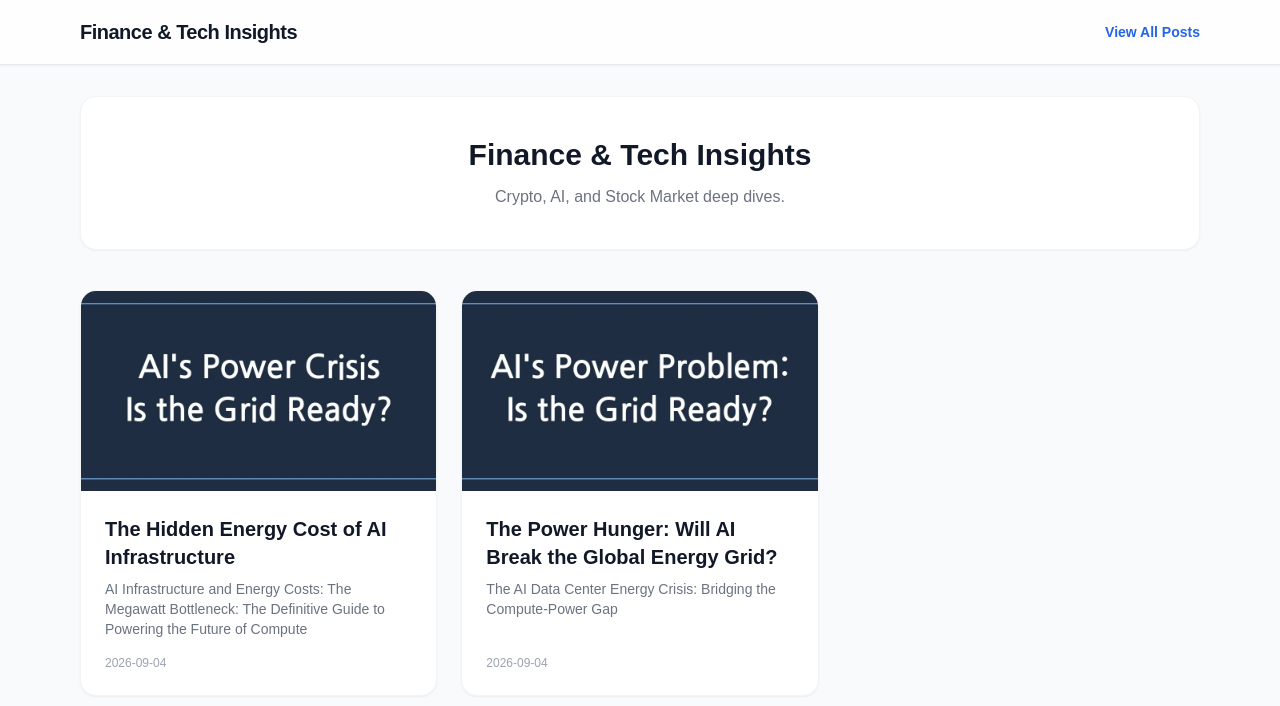
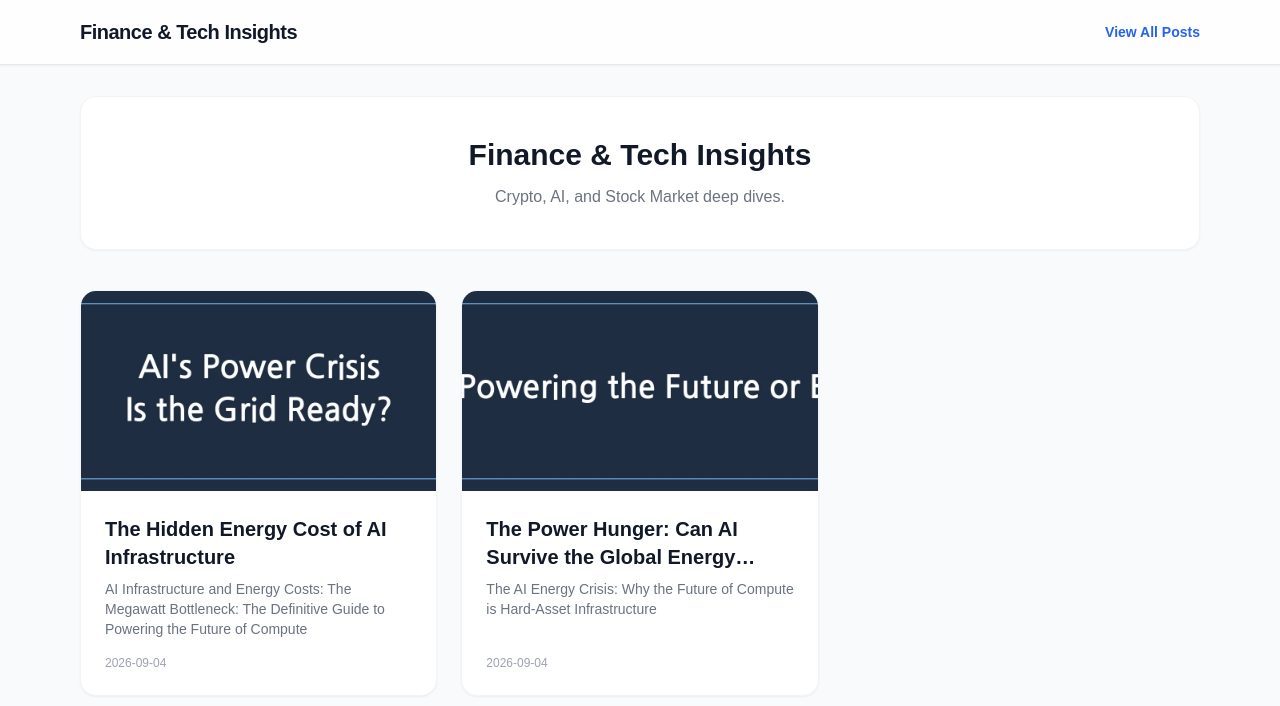
Before and after one commit to somsoo/economy-blog, a Jekyll site: the page built from index.md, in a window 1280 px wide and 900 px high. Shown: the top 706 px of the window. Built offline with Jekyll 4.4.1, drawn with Linux system fonts in a browser that asks for light colours; nearby versions of some CDN libraries; some web fonts are replaced; part of the change alters nothing that is shown.

Commit message:
docs: auto-generate post

```diff
--- a/_posts/2026-09-04-ai-data-center-energy-crisis.md
+++ b/_posts/2026-09-04-ai-data-center-energy-crisis.md
@@ -1,61 +1,50 @@
 ---
 layout: post
-title: "The Power Hunger: Will AI Break the Global Energy Grid?"
+title: "The Power Hunger: Can AI Survive the Global Energy Crisis?"
 date: 2026-09-04
-image: assets/images/thumb_1788503957.webp
+image: assets/images/thumb_1788534130.webp
 ---
 
-# The AI Data Center Energy Crisis: Bridging the Compute-Power Gap
+# The AI Energy Crisis: Why the Future of Compute is Hard-Asset Infrastructure
 
-For the past decade, the tech sector has thrived on the foundational assumption that compute power is infinitely scalable. So long as the silicon roadmap advanced, software would inevitably follow. However, we have reached a physical inflection point. As Large Language Models (LLMs) grow exponentially in parameter count and inferencing frequency, the primary limiting factor for artificial intelligence development is no longer GPU availability—it is the raw electricity required to power them. We are witnessing a historic collision between the insatiable demands of the digital economy and the finite, aging infrastructure of our physical power grids.
+**Key Takeaways**
 
-To understand the scale of this transformation, analysts and investors must look closely at **AI data center energy consumption**, the emerging viability of **nuclear power for AI data centers**, and the structural challenges surrounding **grid capacity for AI**. Solving these challenges will define the next decade of technology and market returns.
+*   **Energy-Constrained Compute:** AI growth is hitting an "Infrastructure Wall" as the demand for 24/7 baseload power exceeds the current capacity of the aging national grid.
+*   **The Energy Tax:** Pure-play software valuations are currently mispriced because they ignore the rising cost and physical scarcity of electricity required to power large language models (LLMs).
+*   **Investment Pivot:** Institutional capital is rotating from high-multiple SaaS firms toward hard-asset infrastructure, specifically regulated utilities and nuclear energy providers.
+*   **Structural Deficit:** The disconnect between rapid software innovation and the slow permitting process for energy infrastructure is creating a systemic supply bottleneck for the tech industry.
 
-## 1. The Collision Course: Exponential AI Compute Growth Meets Constrained Grids
+For the past decade, the tech sector operated under the assumption that compute was infinite. If you needed more processing power, you simply spun up more instances in the cloud. Software was scalable, marginal costs were near zero, and the digital economy felt decoupled from the physical constraints of the real world.
 
+That era has ended. The rise of Generative AI has brought the industry face-to-face with a sobering reality: Intelligence is no longer just a software problem; it is a thermal and electrical one. We are currently witnessing a collision between the most aggressive capital expenditure cycle in history and an aging, fragile power grid. For investors, this marks the most significant regime shift since the inception of the cloud.
+
+## 1. The AI Energy Crisis: Why Data Center Power Demand is Straining the Grid
 
 <br>
-![Finance Vibe]({{ '/' | append: 'assets/images/vibe_1788503955_0.webp' | relative_url }})
+![Finance Vibe]({{ '/' | append: 'assets/images/vibe_1788534128_0.webp' | relative_url }})
 <br>
 
 
-The math of modern AI energy consumption is sobering. Traditional digital services operated on predictable, incremental demand curves. AI, conversely, represents a quantum leap in resource utilization.
+The numbers are staggering. Hyperscalers—Microsoft, Google, Meta, and Amazon—are pouring hundreds of billions of dollars into capital expenditures (CapEx) specifically for AI infrastructure. This is not just a marginal increase in spending; it is a parabolic acceleration. We are moving from the era of "smartphones and web apps" to the era of "factory-scale compute."
 
-Consider these critical operational metrics highlighting the strain on infrastructure:
-* A single generative AI search query consumes roughly ten times the electricity of a standard traditional search engine query.
-* Frontier training runs now require continuous power loads shifting from the megawatt (MW) scale directly to the gigawatt (GW) scale.
-* Hyperscale facilities are actively planning for 1.5GW to 2GW campuses—capacities historically reserved for heavy manufacturing or medium-sized cities.
+However, the industry has hit an "Infrastructure Wall." Modern AI data centers are no longer the 50-megawatt facilities of the past; they are emerging as 500-megawatt to 1-gigawatt behemoths. According to the [International Energy Agency (IEA)](https://www.iea.org/reports/electricity-2024), electricity consumption from data centers could double by 2026. The existing electrical grid was never designed to deliver this level of concentrated, 24/7 baseload power.
 
-This creates a severe "compute-power gap." While chip performance improves by orders of magnitude annually, the global electricity grid is fundamentally a legacy system designed for a 20th-century industrial economy. According to insights from the [International Energy Agency (IEA) Electricity Report](https://www.iea.org/reports/electricity-2024), power demand from data centers, AI, and cryptocurrency combined could double globally by 2026.
+In many developed markets, the [interconnection queues](https://emp.lbl.gov/queues)—the waiting list for new power projects to connect to the grid—stretch for years. These queues often end in rejection due to local transmission constraints, as highlighted by reports from the [Department of Energy (DOE)](https://www.energy.gov/gdo/pathways-commercial-liftoff-next-generation-clean-energy-infrastructure). This has shifted from a localized technical bottleneck to a systemic macro-economic threat. When industrial-grade compute becomes energy-constrained, the "AI rollout" risks stalling. The result is a looming energy deficit that threatens to throttle the very productivity gains investors are banking on.
 
-In many developed markets, interconnection queues for new power projects are backlogged by years, not months. Capital expenditure (CapEx) for hyperscalers is no longer just about acquiring advanced accelerators; it is about building out massive electrical substations and, increasingly, owning or directly securing the underlying power generation. The financial risk is twofold: the cost of idling massive, expensive GPU clusters due to energy scarcity, and the inflationary pressure tech giants are exerting on regional electricity markets, which risks alienating both state regulators and residential ratepayers.
-
-## 2. Navigating the Regulatory Labyrinth: Policy, Permitting, and Grid Modernization
-
+## 2. Why Pure-Play Software is Facing a Valuation Reckoning
 
 <br>
-![Finance Vibe]({{ '/' | append: 'assets/images/vibe_1788503956_1.webp' | relative_url }})
+![Finance Vibe]({{ '/' | append: 'assets/images/vibe_1788534129_1.webp' | relative_url }})
 <br>
 
 
-The rapid expansion of AI infrastructure is forcing an unprecedented confrontation between tech behemoths and state-level utility regulators. Policymakers face an impossible triangulation: they must foster an environment conducive to artificial intelligence innovation (which is essential for national economic competitiveness), maintain affordable electricity rates for everyday constituents, and adhere to aggressive net-zero carbon mandates.
+Wall Street is currently mispricing the "Energy Tax" on growth. Current valuations for high-multiple [Cloud Computing](https://yourwebsite.com/cloud-computing-basics) and SaaS providers assume a frictionless scaling environment. Analysts often extrapolate revenue growth based on user adoption, but they rarely discount these models for the cost—and potential unavailability—of the power required to train and run those models.
 
-Understanding this regulatory bottleneck involves several key structural hurdles:
-* **Permitting Delays:** While a hyperscale data center can be physically constructed in 12 to 18 months, building the high-voltage transmission lines required to power it can take upwards of a decade.
-* **The "Utility Death Valley":** A dangerous regulatory lag where technology companies possess the capital and the mandate to grow, but the physical pathway to electricity is legally obstructed.
-* **Carbon-Free Mismatch:** Hyperscalers are bound by strict environmental, social, and governance (ESG) pledges to achieve 24/7 carbon-free energy (CFE) matching, creating friction when constrained local grids must rely on natural gas or coal to meet baseload demand.
+### The Energy Tax on Growth
+As power prices rise, the gross margins of AI-reliant cloud providers face secular pressure. When electricity moves from a minor line item to a significant operational expense, the profitability profile of LLM-heavy services changes. Furthermore, the "energy ceiling" creates a hard cap on supply. If a cloud provider cannot secure the power to run more GPUs, their ability to meet demand is effectively zeroed out, regardless of how robust their software product might be.
 
-For institutional investors, this creates a complex reporting nightmare. Tech firms are finding that their corporate net-zero goals are increasingly difficult to reconcile with the physical reality of grid-level energy mixes. Consequently, we are seeing a strategic shift in focus from mere carbon offsets to direct investment in regional grid modernization. According to reports from the [Department of Energy (DOE) Grid Deployment Office](https://www.energy.gov/gdo/grid-deployment-office), upgrading national transmission capacity is vital to preventing widespread reliability risks over the next ten years. Technology corporations realize they must become active participants in the electrical ecosystem rather than passive commercial consumers.
-
-## 3. Powering the Future: Emerging Solutions and Innovative Energy Partnerships
-
-
-<br>
-![Finance Vibe]({{ '/' | append: 'assets/images/vibe_1788503956_2.webp' | relative_url }})
-<br>
-
-
-To bypass the stagnation of the public grid and avoid multi-year interconnection delays, tech giants—including Microsoft, Amazon, Google, and Meta—are acting more like traditional utilities than software companies. This structural de-coupling from traditional grid dependency is perhaps the single most significant trend in the modern energy sector.
+### The Rotation Thesis
+Investors must begin to distinguish between "compute-efficient" software and "compute-hungry" software. Pure-play software companies that rely on massive, unoptimized model training and inference cycles are essentially leveraged bets on energy prices. We are seeing the early stages of a market rotation: moving capital out of high-multiple software firms that ignore their carbon footprint and into companies that own the "picks and shovels" of the energy transition. If compute is the new oil, the companies that own the refinery—and the power plant—have more pricing power than the companies selling the digital product.
 
 
 <div class="manual-ad-container" style="margin: 25px 0; text-align: center;">
@@ -64,55 +53,46 @@ To bypass the stagnation of the public grid and avoid multi-year interconnection
 </div>
 
 
-The most promising development in this space is the **Nuclear Renaissance**. Unlike solar and wind assets, which suffer from intermittency issues that necessitate expensive, massive-scale battery storage to ensure uptime, nuclear generation provides the high-density, 24/7 baseload power that AI server farms demand. We are witnessing a historic surge in interest surrounding Small Modular Reactors (SMRs). While these next-generation technologies are still navigating the hurdles of commercial deployment and strict regulatory approval from agencies like the [Federal Energy Regulatory Commission (FERC)](https://www.ferc.gov/), they represent the ultimate goal for hyperscalers: a dedicated, zero-carbon, stable power source located directly at or near the data center site.
-
-Beyond nuclear innovation, tech enterprises are pioneering "Direct Procurement Models." They are signing multi-decade Power Purchase Agreements (PPAs) that effectively bankroll the upfront construction of brand-new renewable energy projects. Furthermore, collaborative infrastructure models are emerging. Utilities are partnering directly with AI companies to co-locate infrastructure, where the tech firm provides private capital to upgrade regional transmission infrastructure in exchange for guaranteed capacity and long-term price stability. This synergy shifts the financial risk away from the residential ratepayer and onto the corporation, creating a sustainable pathway for localized grid expansion.
-
-## 4. Identifying Market Winners: Where to Invest in the New Energy Economy
-
+## 3. Investing in AI Infrastructure: Why Utilities and Nuclear Power are the New 'Must-Own' Assets
 
 <br>
-![Finance Vibe]({{ '/' | append: 'assets/images/vibe_1788503957_3.webp' | relative_url }})
+![Finance Vibe]({{ '/' | append: 'assets/images/vibe_1788534129_2.webp' | relative_url }})
 <br>
 
 
-For institutional portfolio managers and discerning investors, the AI energy crisis is not merely a risk factor—it is a massive secular tailwind for specific segments of the industrial, semiconductor, and energy markets.
+If the AI boom is constrained by energy, then the value capture will migrate upstream from the software layer to the energy generation layer. This is not just a tactical shift; it is a fundamental pivot toward [ESG Investing](https://yourwebsite.com/esg-investing-guide) and hard-asset infrastructure.
 
-To capitalize on this structural shift, investors should monitor several key areas:
-* **Infrastructure and Equipment Plays:** The most immediate beneficiaries of the AI surge are companies within the utility supply chain, including manufacturers of high-voltage transformers, switchgear, and advanced cabling.
-* **Grid-Edge Software:** As power grids transition toward smart, digital management, companies providing grid-edge software, automated balancing, and sensor technology are seeing unprecedented order books.
-* **Long-Duration Energy Storage (LDES):** The massive need for grid stabilization creates lucrative markets for companies advancing beyond traditional lithium-ion technology, exploring flow batteries and thermal storage solutions instead.
+### The Case for Regulated Utilities
+Regulated utilities are emerging as the defensive hedge of choice. Unlike software, their revenue is tied to essential service delivery, and they operate under government-sanctioned monopolies. As the demand for grid modernization explodes, these entities are uniquely positioned to pass costs through to ratepayers and hyperscalers alike. They are no longer the "boring" bond proxies of the portfolio; they are the gatekeepers of the AI revolution.
 
-ESG portfolio managers must also look beyond simple corporate carbon accounting. True market alpha lies in enterprises that have secured long-term, stable power through direct vertical integration. Companies that successfully integrate their AI data centers with localized energy production—such as geothermal installations or behind-the-meter nuclear reactors—will maintain a distinct operational advantage over competitors relying entirely on legacy public grids prone to rolling brownouts and volatile pricing.
+### The Nuclear Renaissance and SMRs
+Solar and wind are essential, but they cannot provide the high-density, 24/7 baseload power required by data centers. This has triggered a genuine Nuclear Renaissance. Small Modular Reactors (SMRs) are increasingly viewed by [BlackRock](https://www.blackrock.com) and other major institutional players as the only viable solution to power massive, standalone data center campuses.
 
-### Strategic Takeaways for Institutional Portfolios
+Nuclear provides the stability, high energy density, and zero-carbon credentials that hyperscalers demand for their sustainability mandates. Companies involved in the nuclear supply chain—from uranium fuel providers to SMR design firms—are shifting from fringe investments to "must-own" infrastructure assets. When a tech giant signs a 20-year power purchase agreement (PPA) with a nuclear plant, that plant effectively becomes the most valuable asset in the entire AI ecosystem.
 
-The market is currently undergoing a structural revaluation of power. We are moving definitively from an era of cheap, abundant electricity to an era of constrained, strategic power. The long-term winners in this economy will not necessarily be the companies with the most sophisticated algorithms, but those with the most secure, cost-effective access to the foundational fuel—electrons—that makes those algorithms possible.
+## 4. Strategic Positioning for Institutional Allocators in an Energy-Constrained World
 
-Sophisticated investors should prioritize companies and infrastructure funds that exhibit three core characteristics:
-1. **Vertical Integration in Energy Sourcing:** Ownership or direct control over power generation acts as an insurmountable competitive moat.
-2. **Favorable Geographic Positioning:** Operating in regulatory jurisdictions with proactive, streamlined grid-modernization policies.
-3. **Commitment to Energy Efficiency:** Firms capable of deriving more "tokens per watt" through specialized AI hardware accelerators and advanced cooling innovations will have lower sensitivity to rising energy costs.
+<br>
+![Finance Vibe]({{ '/' | append: 'assets/images/vibe_1788534129_3.webp' | relative_url }})
+<br>
 
-The AI data center energy crisis is, at its core, a challenge of physical scaling. While the transition will be capital-intensive and fraught with regulatory hurdles, it represents a once-in-a-generation opportunity to modernize the global power grid. By viewing electricity not as a generic commodity but as a foundational asset of the modern AI stack, forward-thinking investors can position themselves at the exact intersection of two of the most powerful economic forces of our time: the digital intelligence revolution and the global imperative for sustainable, high-capacity energy infrastructure.
 
-As we look toward the 2030 horizon, the dominant technology titans of the future will be those that have successfully navigated the grid bottleneck, transforming the contemporary "Energy Crisis" into a stable foundation for a new decade of unprecedented compute growth.
+For institutional allocators, the strategy must evolve. The old playbook of investing in "tech as a growth engine" is insufficient in an energy-constrained world.
 
----
+### Capitalizing on Grid Monopolies
+Investors should focus on grid-equipment manufacturers—the firms that make the high-voltage transformers, switchgear, and power management systems. These companies possess significant pricing power because they are currently sold out for years. They are the true beneficiaries of the AI surge, and unlike software companies, they do not face the risk of disruption by a better algorithm.
 
-## Frequently Asked Questions (FAQ)
+### Risk Mitigation Framework
+Pension funds and Sovereign Wealth Funds should treat energy-backed assets as a core component of their tech exposure. By investing in renewable projects, nuclear operators, and utility grid upgrades, allocators can capture the "tax" that hyperscalers must pay to continue their operations. This provides an inherent hedge: if AI grows, your energy assets win; if AI struggles due to energy shortages, your energy assets become even more scarce and valuable.
 
-### Why do AI data centers need so much energy?
-AI data centers require exponentially more power than traditional data centers because training and running Large Language Models (LLMs) demands continuous, heavy computation using specialized graphics processing units (GPUs). These high-performance chips generate immense heat and draw massive amounts of electricity continuously, turning standard commercial computing loads into industrial-scale baseload power requirements.
+### The Regime Shift: From Software to Hard Assets
+We are witnessing a transition from a software-led economy to an energy-constrained compute reality. In this new regime, the winners will not be the companies that write the best code, but the companies that control the power that makes that code run.
 
-### How are tech companies solving the AI energy crisis?
-Major technology companies are bypassing strained public grids by investing directly in clean energy solutions. This includes signing long-term Power Purchase Agreements (PPAs) for new renewable projects, investing in next-generation Small Modular Reactors (SMRs) for dedicated nuclear power, and co-locating data centers directly with energy generation sources to ensure 24/7 reliability.
+The "AI energy crisis" is not merely a hurdle to be cleared; it is the defining investment theme of the next decade. As we look ahead, the smart money will be moving away from the ephemeral valuations of pure software and into the immutable, physical reality of the power grid. Intelligence is no longer just bits and bytes—it is Joules and Watts. It is time for institutional portfolios to reflect that change.
 
-### What is the "compute-power gap"?
-The compute-power gap refers to the growing discrepancy between the rapid, exponential advancements in semiconductor and AI chip efficiency versus the slow, incremental modernization timeline of the physical electrical grid. While chips become exponentially faster each year, adding new power generation and high-voltage transmission lines takes years or decades due to regulatory and permitting bottlenecks.
+***
 
-### How does grid capacity impact AI stock investments?
-Grid capacity directly impacts the operational scalability and profitability of AI hyperscalers. Companies unable to secure reliable, cost-effective electricity may face operational delays, high energy tariffs, or idle GPU clusters. Consequently, institutional investors are increasingly evaluating tech and utility stocks based on their energy access, infrastructure investments, and grid-modernization strategies.
+**Disclaimer:** *This post is for informational purposes only and does not constitute financial, investment, or legal advice. Investors should perform their own due diligence or consult with a qualified advisor before making any investment decisions.*
 <div class="manual-ad-container" style="margin: 25px 0; text-align: center;">
 <ins class="adsbygoogle" style="display:block" data-ad-client="ca-pub-2228289204702106" data-ad-slot="2231432699" data-ad-format="auto" data-full-width-responsive="true"></ins>
 <script>(adsbygoogle = window.adsbygoogle || []).push({{}});</script>
```
Also changed, not shown: assets/images/thumb_1788534130.webp (added), assets/images/vibe_1788534128_0.webp (added), assets/images/vibe_1788534129_1.webp (added), assets/images/vibe_1788534129_2.webp (added), assets/images/vibe_1788534129_3.webp (added).
